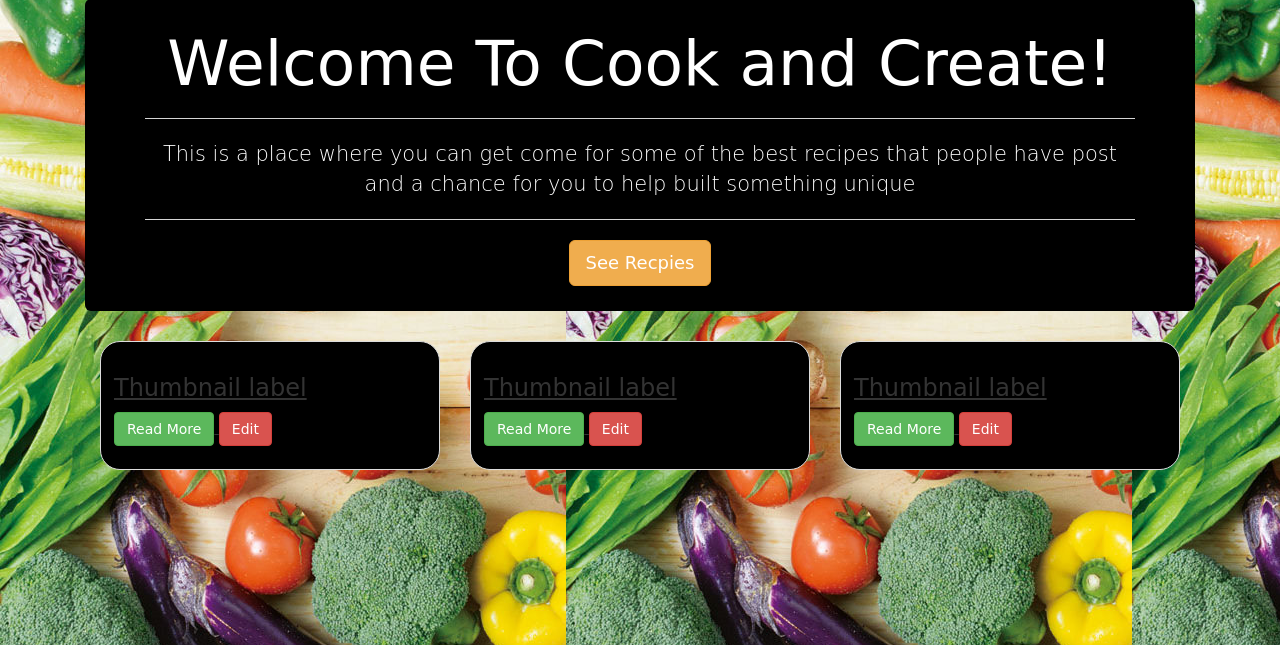
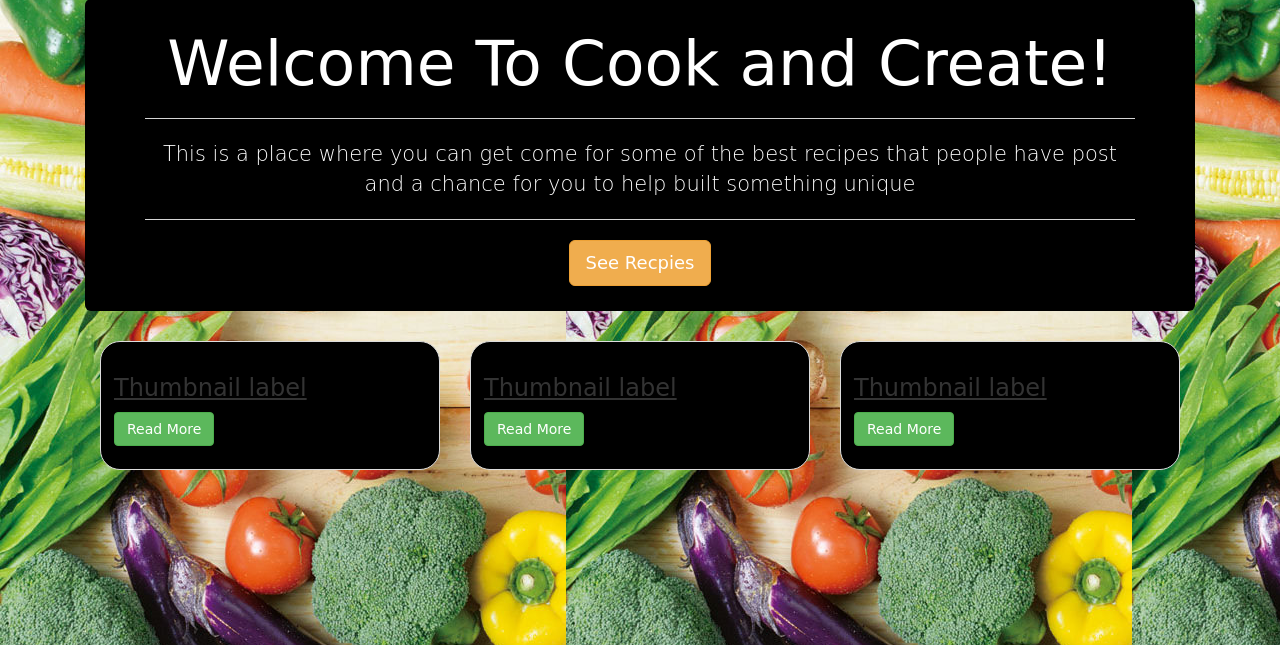
Before and after one commit to patrickoneill/paddys-recipe-app, a Flask app: page / in a window 1280 px wide. Shown: the part 69-714 px from the top of the page. Run offline with Flask 2, Linux system fonts and the light colour scheme; some libraries are stand-ins or nearby versions.

Commit message:
modified layout and links

```diff
--- a/templates/index.html
+++ b/templates/index.html
@@ -1,9 +1,9 @@
 {% extends 'base.html'%} {% block content %}
 <div class="container">
     <div class="container-fluid">
-        <div class="jumbotron" >
+        <div class="jumbotron">
             <h1>Welcome To Cook and Create!</h1>
-            <hr class="horizontal-line" />
+            <hr/>
             <p>This is a place where you can get come for some of the best recipes that people have post and a chance for you to help built something unique</p>
             <hr class="horizontal-line" />
             <p><a class="btn btn-warning btn-lg" href="{{ url_for('see_recipes') }}" role="button">See Recpies</a></p>
@@ -17,7 +17,7 @@
                 <div class="caption">
                     <h3>Thumbnail label</h3>
                     <p></p>
-                    <p><a href="#" class="btn btn-success" role="button">Read More</a> <a href="#" class="btn btn-danger" role="button">Edit</a></p>
+                    <p><a href="#" class="btn btn-success" role="button">Read More</a></p>
                 </div>
             </div>
         </div>
@@ -26,7 +26,7 @@
                 <div class="caption">
                     <h3>Thumbnail label</h3>
                     <p></p>
-                    <p><a href="#" class="btn btn-success" role="button">Read More</a> <a href="#" class="btn btn-danger" role="button">Edit</a></p>
+                    <p><a href="#" class="btn btn-success" role="button">Read More</a></p>
                 </div>
             </div>
         </div>
@@ -35,7 +35,7 @@
                 <div class="caption">
                     <h3>Thumbnail label</h3>
                     <p></p>
-                    <p><a href="#" class="btn btn-success" role="button">Read More</a> <a href="#" class="btn btn-danger" role="button">Edit</a></p>
+                    <p><a href="#" class="btn btn-success" role="button">Read More</a></p>
                 </div>
             </div>
         </div>
```
